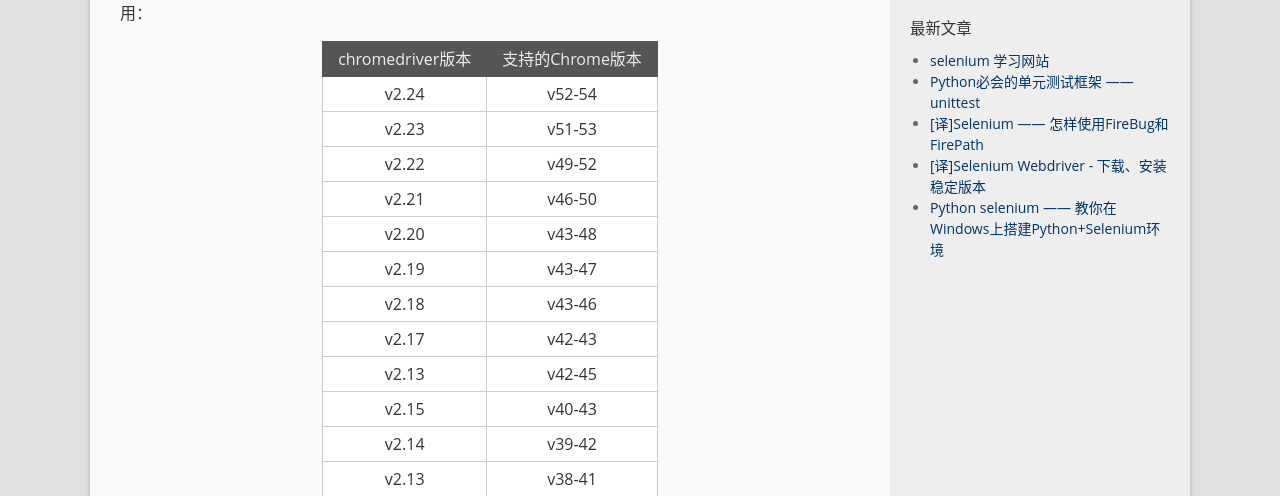
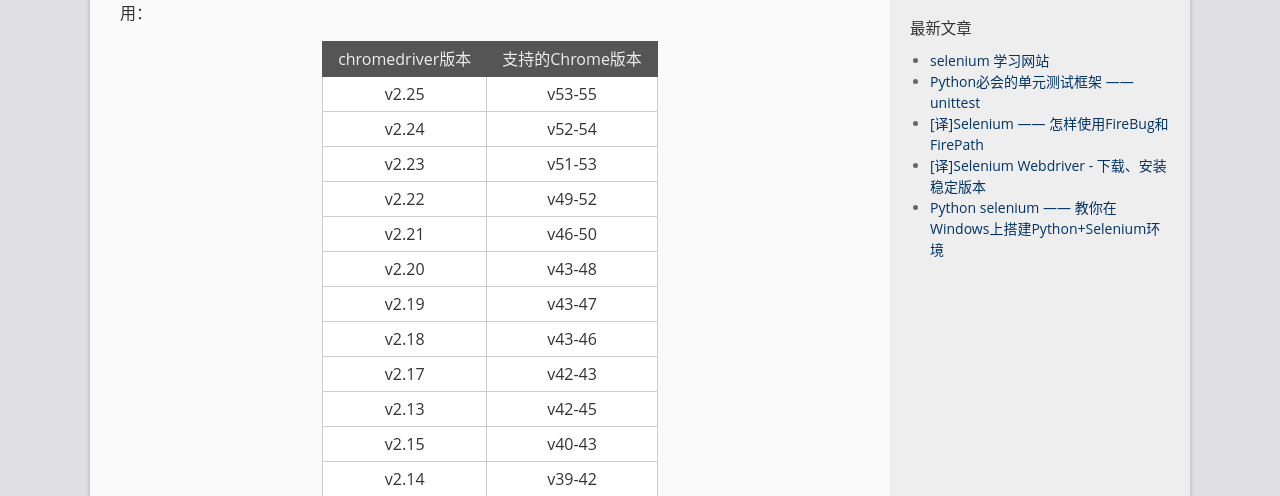
Before and after one commit to huilansame/huilansame.github.io, a Jekyll site: the page built from _posts/2016-09-11-Python selenium —— chromedriver与chrome版本映射表.md, in a window 1280 px wide and 900 px high. Shown: the part 404-900 px from the top of the window. Built offline with Jekyll 4.4.1, drawn with Linux system fonts in a browser that asks for light colours; comment, search, counter and statistics services are not loaded.

Commit message:
chromedriver对照表更新
2.25

```diff
--- a/_posts/2016-09-11-Python selenium —— chromedriver与chrome版本映射表.md
+++ b/_posts/2016-09-11-Python selenium —— chromedriver与chrome版本映射表.md
@@ -11,6 +11,7 @@
 
 |  chromedriver版本  |  支持的Chrome版本  |
 |  :--:  |  :--:  |
+| v2.25 | v53-55 |
 | v2.24 | v52-54 |
 | v2.23 | v51-53 |
 | v2.22 | v49-52 |
```
